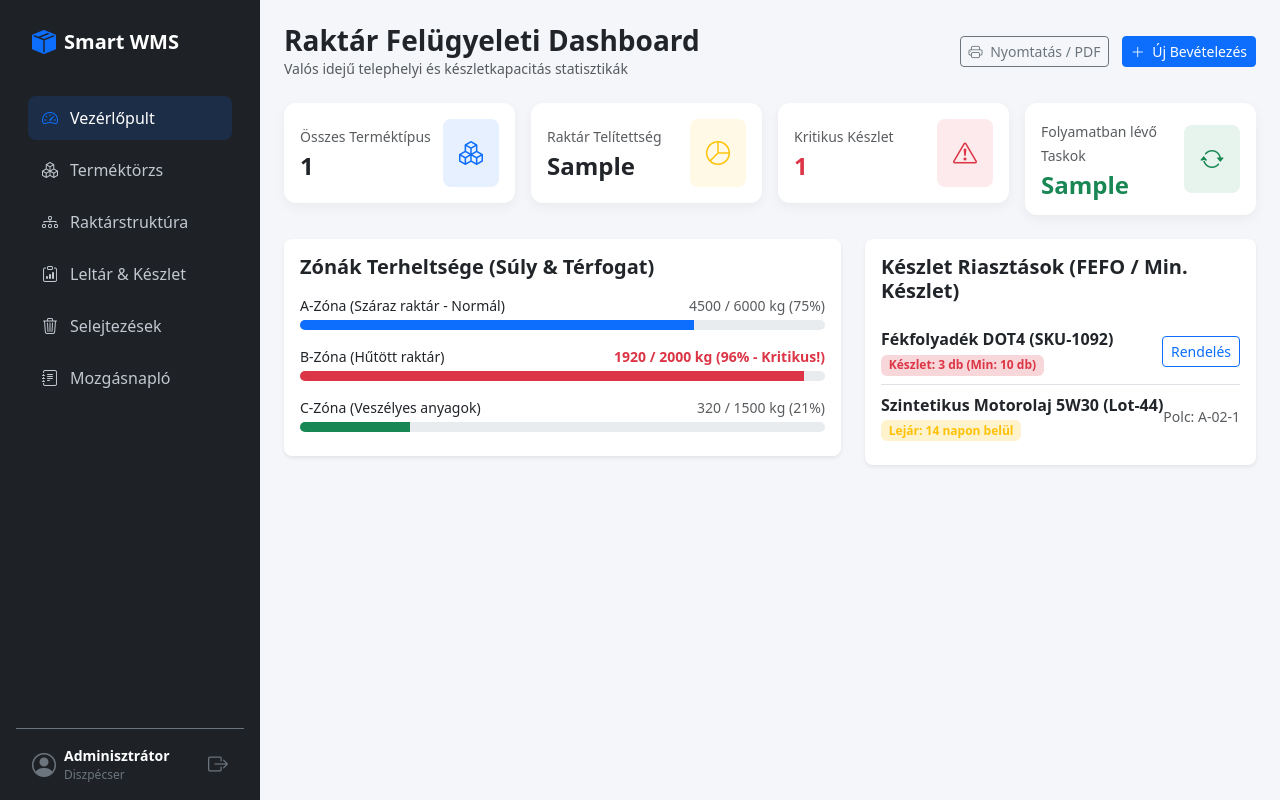
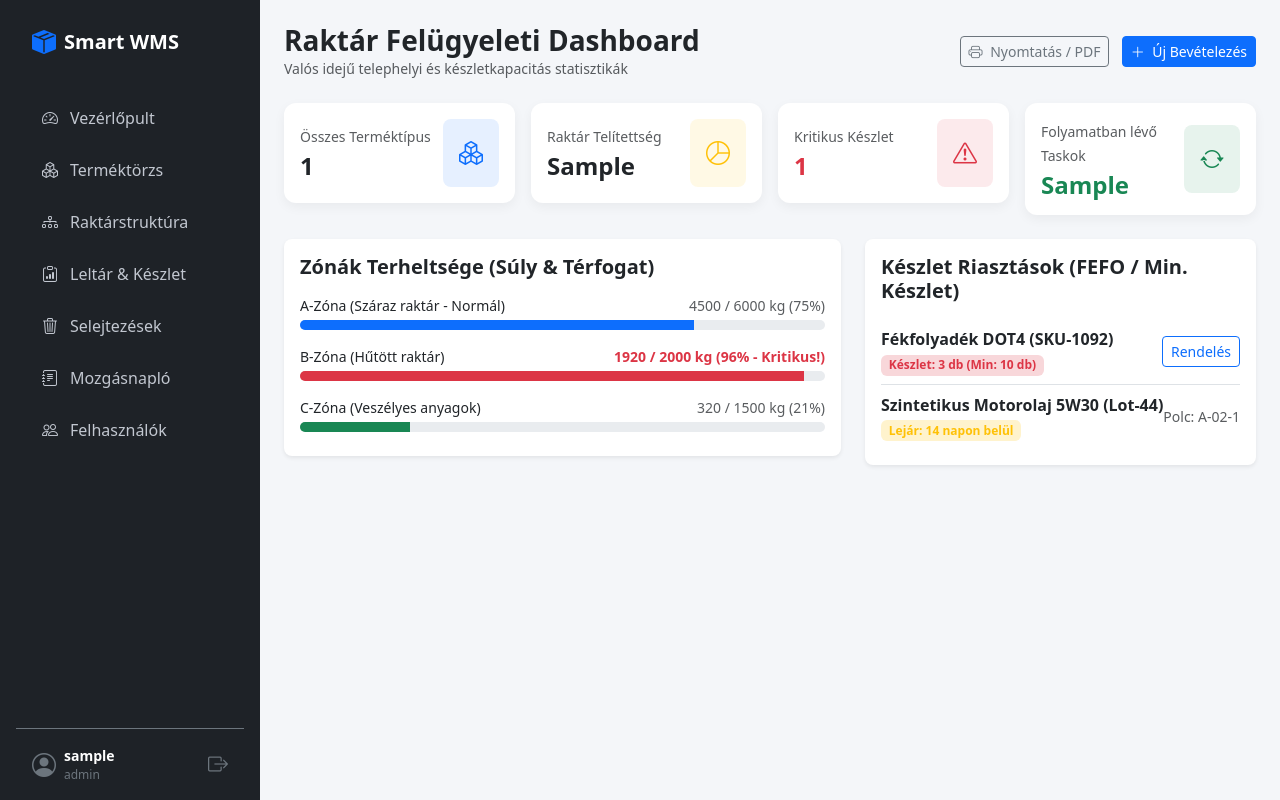
Before and after one commit to DominikNagy02/Selejt-Management, a Spring app: page /admin/dashboard in a window 1280 px wide. Run offline with Thymeleaf, Linux system fonts and the light colour scheme; the template is opened without the code that fills it: most values are stand-ins (such as "Sample title", 1, 10 or a date in 2020); data that the repository does not hold is empty.

Commit message:
fix: make base layout dynamic and extract CSS

```diff
--- /dev/null
+++ b/warehouse-backend/src/main/resources/static/css/admin.css
@@ -0,0 +1,75 @@
+:root {
+    --sidebar-width: 260px;
+    --primary-accent: #0d6efd;
+    --dark-surface: #1e2227;
+}
+
+body {
+    background-color: #f4f6f9;
+    min-height: 100vh;
+}
+
+.sidebar {
+    width: var(--sidebar-width);
+    height: 100vh;
+    position: fixed;
+    top: 0;
+    left: 0;
+    background-color: var(--dark-surface);
+    color: #adb5bd;
+    z-index: 1000;
+}
+
+.sidebar .nav-link {
+    color: #c2c7d0;
+    border-radius: 8px;
+    margin: 4px 12px;
+    padding: 10px 14px;
+    display: flex;
+    align-items: center;
+    gap: 12px;
+    transition: all 0.2s ease-in-out;
+}
+
+.sidebar .nav-link:hover,
+.sidebar .nav-link.active {
+    background-color: rgba(13, 110, 253, 0.15);
+    color: #fff;
+}
+
+.sidebar .nav-link.active i {
+    color: var(--primary-accent);
+}
+
+.main-content {
+    margin-left: var(--sidebar-width);
+    padding: 24px;
+}
+
+.stat-card {
+    border: none;
+    border-radius: 12px;
+    box-shadow: 0 4px 12px rgba(0, 0, 0, 0.05);
+    transition: transform 0.2s;
+}
+
+.stat-card:hover {
+    transform: translateY(-2px);
+}
+
+@media print {
+    .sidebar,
+    .no-print,
+    .btn {
+        display: none !important;
+    }
+
+    .main-content {
+        margin-left: 0 !important;
+        padding: 0 !important;
+    }
+
+    body {
+        background-color: #fff !important;
+    }
+}
--- a/warehouse-backend/src/main/resources/templates/layout/base.html
+++ b/warehouse-backend/src/main/resources/templates/layout/base.html
@@ -6,57 +6,7 @@
     <title th:replace="${title}">Smart WMS - Vezérlőpult</title>
     <link href="https://cdn.jsdelivr.net/npm/bootstrap@5.3.3/dist/css/bootstrap.min.css" rel="stylesheet">
     <link href="https://cdn.jsdelivr.net/npm/bootstrap-icons@1.11.3/font/bootstrap-icons.min.css" rel="stylesheet">
-    <style>
-        :root {
-            --sidebar-width: 260px;
-            --primary-accent: #0d6efd;
-            --dark-surface: #1e2227;
-        }
-        body {
-            background-color: #f4f6f9;
-            min-height: 100vh;
-        }
-        .sidebar {
-            width: var(--sidebar-width);
-            height: 100vh;
-            position: fixed;
-            top: 0;
-            left: 0;
-            background-color: var(--dark-surface);
-            color: #adb5bd;
-            z-index: 1000;
-        }
-        .sidebar .nav-link {
-            color: #c2c7d0;
-            border-radius: 8px;
-            margin: 4px 12px;
-            padding: 10px 14px;
-            display: flex;
-            align-items: center;
-            gap: 12px;
-            transition: all 0.2s ease-in-out;
-        }
-        .sidebar .nav-link:hover, .sidebar .nav-link.active {
-            background-color: rgba(13, 110, 253, 0.15);
-            color: #fff;
-        }
-        .sidebar .nav-link.active i {
-            color: var(--primary-accent);
-        }
-        .main-content {
-            margin-left: var(--sidebar-width);
-            padding: 24px;
-        }
-        .stat-card {
-            border: none;
-            border-radius: 12px;
-            box-shadow: 0 4px 12px rgba(0,0,0,0.05);
-            transition: transform 0.2s;
-        }
-        .stat-card:hover {
-            transform: translateY(-2px);
-        }
-    </style>
+    <link rel="stylesheet" th:href="@{/css/admin.css}">
 </head>
 <body>
 
@@ -67,12 +17,13 @@
             <span class="fs-5 fw-bold tracking-wide">Smart WMS</span>
         </div>
         <nav class="nav flex-column">
-            <a class="nav-link active" th:href="@{/admin/dashboard}"><i class="bi bi-speedometer2"></i> Vezérlőpult</a>
-            <a class="nav-link" th:href="@{/admin/products}"><i class="bi bi-boxes"></i> Terméktörzs</a>
-            <a class="nav-link" th:href="@{/admin/warehouses}"><i class="bi bi-diagram-3"></i> Raktárstruktúra</a>
-            <a class="nav-link" th:href="@{/admin/inventory}"><i class="bi bi-clipboard-data"></i> Leltár & Készlet</a>
-            <a class="nav-link" th:href="@{/admin/scrap}"><i class="bi bi-trash3"></i> Selejtezések</a>
-            <a class="nav-link" th:href="@{/admin/audit}"><i class="bi bi-journal-text"></i> Mozgásnapló</a>
+            <a class="nav-link" th:classappend="${activeMenu == 'dashboard'} ? ' active' : ''" th:href="@{/admin/dashboard}"><i class="bi bi-speedometer2"></i> Vezérlőpult</a>
+            <a class="nav-link" th:classappend="${activeMenu == 'products'} ? ' active' : ''" th:href="@{/admin/products}"><i class="bi bi-boxes"></i> Terméktörzs</a>
+            <a class="nav-link" th:classappend="${activeMenu == 'warehouses'} ? ' active' : ''" th:href="@{/admin/warehouses}"><i class="bi bi-diagram-3"></i> Raktárstruktúra</a>
+            <a class="nav-link" th:classappend="${activeMenu == 'inventory'} ? ' active' : ''" th:href="@{/admin/inventory}"><i class="bi bi-clipboard-data"></i> Leltár & Készlet</a>
+            <a class="nav-link" th:classappend="${activeMenu == 'scrap'} ? ' active' : ''" th:href="@{/admin/scrap}"><i class="bi bi-trash3"></i> Selejtezések</a>
+            <a class="nav-link" th:classappend="${activeMenu == 'audit'} ? ' active' : ''" th:href="@{/admin/audit}"><i class="bi bi-journal-text"></i> Mozgásnapló</a>
+            <a class="nav-link" th:classappend="${activeMenu == 'users'} ? ' active' : ''" th:href="@{/admin/users}"><i class="bi bi-people"></i> Felhasználók</a>
         </nav>
     </div>
     <div class="border-top border-secondary pt-3 px-3">
@@ -80,8 +31,8 @@
             <div class="d-flex align-items-center gap-2">
                 <i class="bi bi-person-circle fs-4 text-secondary"></i>
                 <div>
-                    <div class="small fw-bold">Adminisztrátor</div>
-                    <div class="text-secondary" style="font-size: 0.75rem;">Diszpécser</div>
+                    <div class="small fw-bold" th:text="${currentUsername ?: 'Adminisztrátor'}">Adminisztrátor</div>
+                    <div class="text-secondary" style="font-size: 0.75rem;" th:text="${currentUserRole ?: 'Diszpécser'}">Diszpécser</div>
                 </div>
             </div>
             <a th:href="@{/logout}" class="text-secondary hover-white"><i class="bi bi-box-arrow-right fs-5"></i></a>
```
Also changed, not shown: warehouse-backend/src/main/resources/templates/layout/preview.html (deleted, +0 -111 lines).
